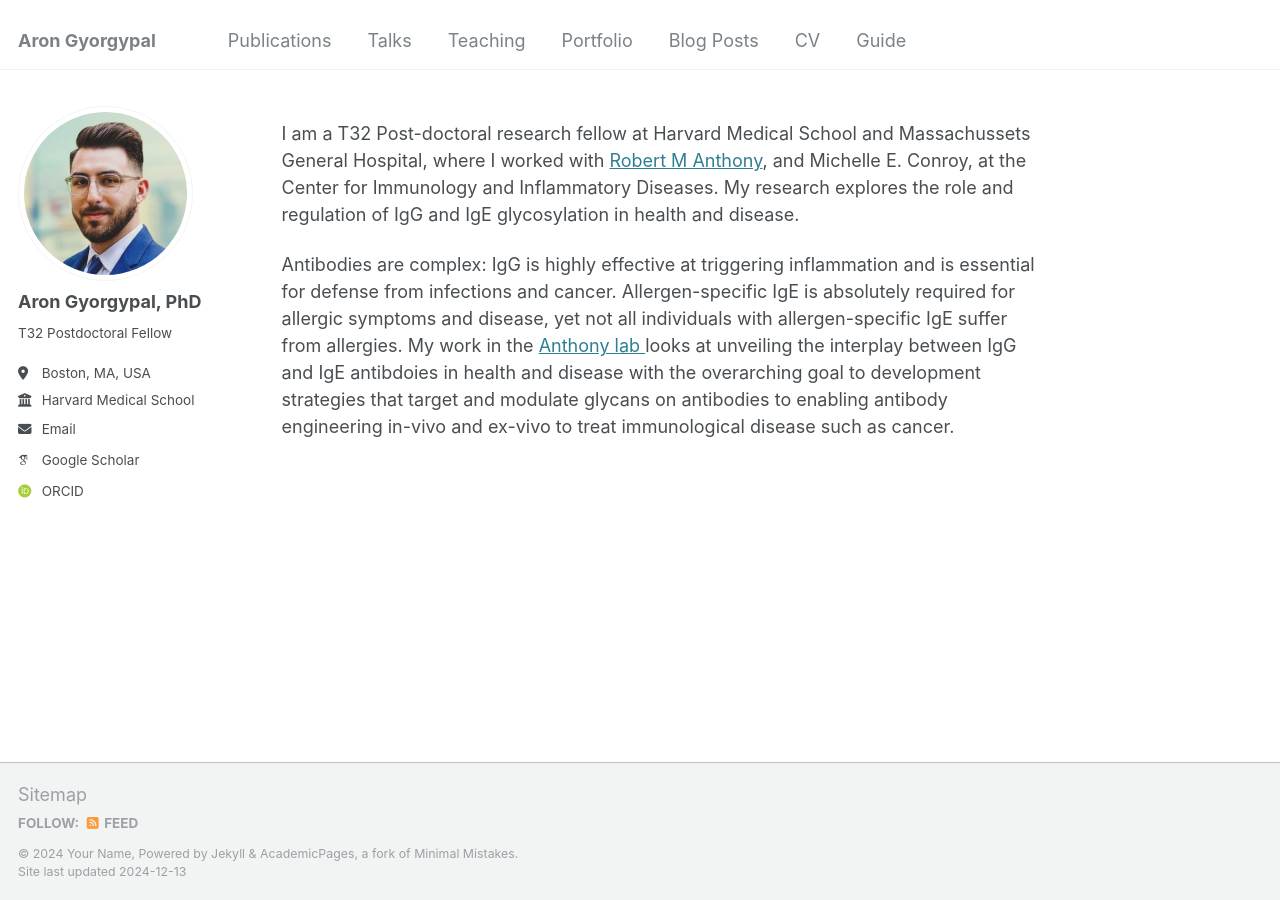
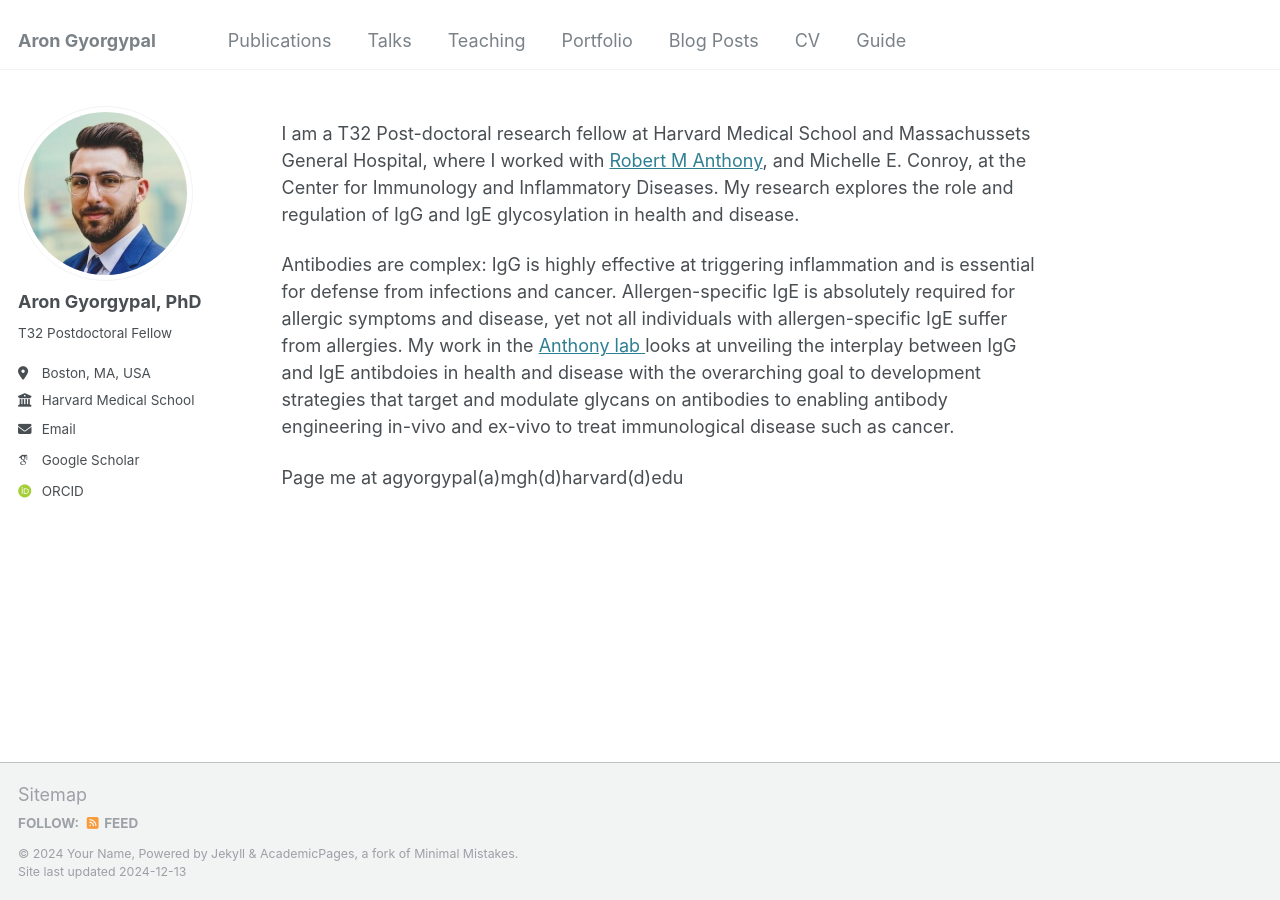
Before and after one commit to AGyorgypal/AGyorgypal.github.io, a Jekyll site: the page built from _pages/about.md, in a window 1280 px wide. Built offline with Jekyll 4.4.1, drawn with Linux system fonts in a browser that asks for light colours; some web fonts are replaced.

Commit message:
Update about.md

```diff
--- a/_pages/about.md
+++ b/_pages/about.md
@@ -10,3 +10,5 @@ redirect_from:
 I am a T32 Post-doctoral research fellow at Harvard Medical School and Massachussets General Hospital, where I worked with [Robert M Anthony](https://scholar.google.com/citations?user=3xN1qSIAAAAJ&hl=en&oi=ao), and Michelle E. Conroy, at the Center for Immunology and Inflammatory Diseases. My research explores the role and regulation of IgG and IgE glycosylation in health and disease.
 
 Antibodies are complex: IgG is highly effective at triggering inflammation and is essential for defense from infections and cancer. Allergen-specific IgE is absolutely required for allergic symptoms and disease, yet not all individuals with allergen-specific IgE suffer from allergies. My work in the [Anthony lab ](https://rmanthonylab.mgh.harvard.edu/) looks at unveiling the interplay between IgG and IgE antibdoies in health and disease with the overarching goal to development strategies that target and modulate glycans on antibodies to enabling antibody engineering in-vivo and ex-vivo to treat immunological disease such as cancer.
+
+Page me at agyorgypal(a)mgh(d)harvard(d)edu
```
